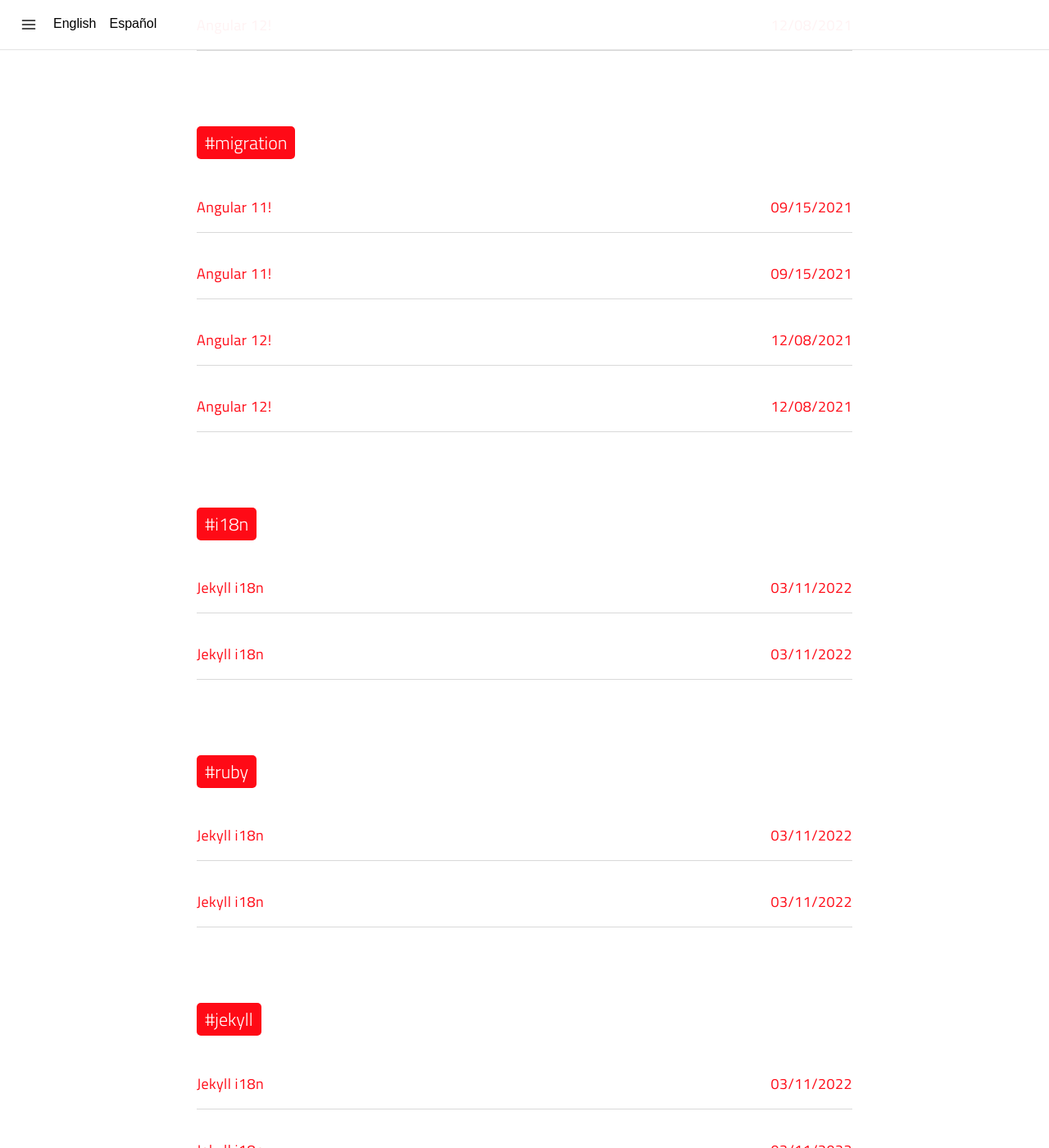
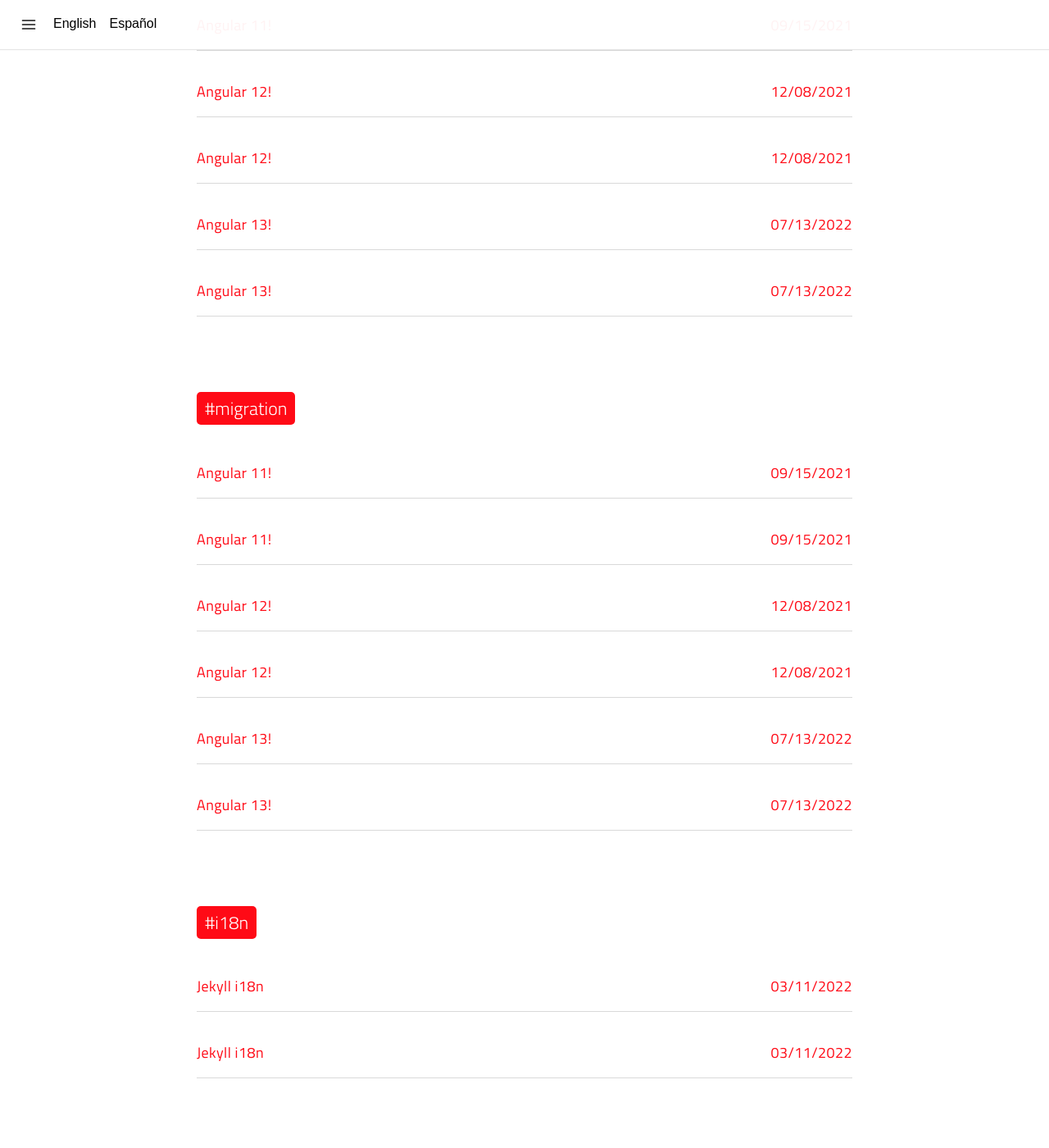
Before and after one commit to solopez/solopez.github.io, a Jekyll site: the page built from tags.html, in a window 1280 px wide and 1400 px high, scrolled down 14925 px. Shown: the whole window at 82% size. Built offline with Jekyll 4.4.1, drawn with Linux system fonts in a browser that asks for light colours; a script that is not in the unit is left out; a file with an impossible date is left out; some of the changed text lies outside the part shown.

Commit message:
migra post angular 13

```diff
--- a/_posts/en/2022-13-08-angular-13-migration.md
+++ b/_posts/en/2022-13-08-angular-13-migration.md
@@ -1,5 +1,5 @@
 ---
-date: 2022-13-08 15:00:40
+date: 2022-07-13 15:00:40
 layout: post
 title: Angular 13!
 description: Angular 13 migration
--- a/_posts/es/2022-13-08-angular-13-migration.md
+++ b/_posts/es/2022-13-08-angular-13-migration.md
@@ -1,5 +1,5 @@
 ---
-date: 2022-13-08 15:00:40
+date: 2022-07-13 15:00:40
 layout: post
 title: Angular 13!
 description: Angular 13 migration
```
